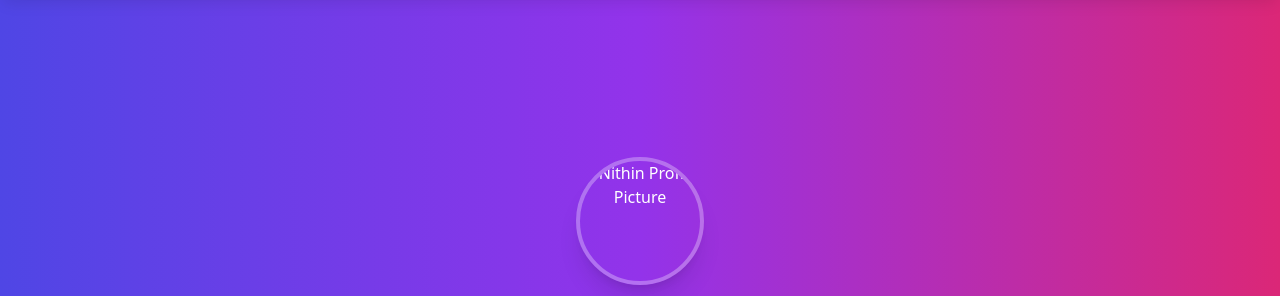
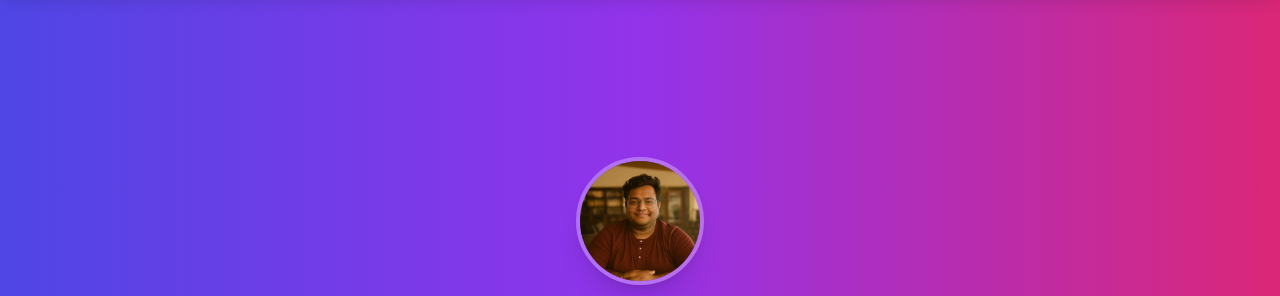
Before and after one commit to nithin399/nithin.github.io, a plain HTML site: page index.html in a window 1280 px wide. Shown: the part 65-361 px from the top of the page. Drawn offline with nearby package versions, Linux system fonts and the light colour scheme.

Commit message:
Update profile picture source from JPG to JFIF

```diff
--- a/index.html
+++ b/index.html
@@ -56,7 +56,7 @@
   <!-- Hero Section -->
   <section id="home" class="min-h-screen flex items-center bg-gradient-to-r from-indigo-600 via-purple-600 to-pink-600 text-white">
     <div class="container mx-auto text-center px-4 animate-fade-in">
-      <img src="profile-pic.jpg" alt="Nithin Profile Picture" class="w-32 h-32 rounded-full mx-auto mb-6 shadow-xl object-cover border-4 border-white/30">
+      <img src="profile-pic.jfif" alt="Nithin Profile Picture" class="w-32 h-32 rounded-full mx-auto mb-6 shadow-xl object-cover border-4 border-white/30">
       <h2 class="text-4xl md:text-6xl font-bold mb-4">Power BI Developer & AI Enthusiast</h2>
       <p class="text-lg md:text-xl mb-6 max-w-2xl mx-auto">Transforming data into actionable insights with Power BI, SQL, Azure AI and advanced analytics.</p>
       <a href="#projects" class="bg-white text-indigo-700 px-6 py-3 rounded-full font-semibold hover:bg-gray-100 transition-colors duration-200 inline-block shadow-lg hover:shadow-xl">View My Work</a>
```
